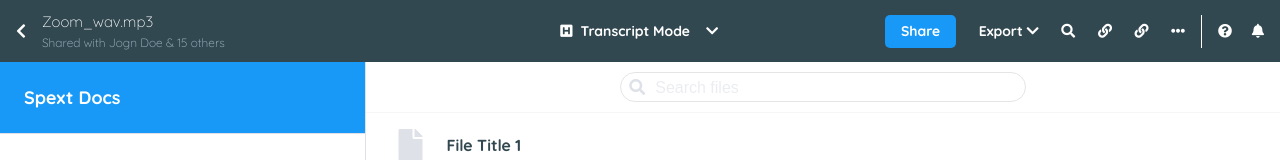
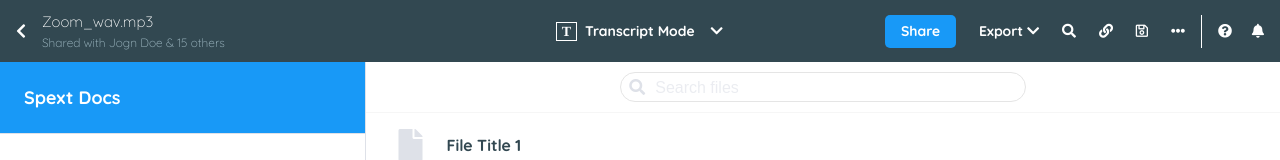
Before and after one commit to eleMental595/spext-revamp, a Vue app in the folder spext-revamp/: page /addfile/uploadmedia in a window 1280 px wide. Shown: the top 160 px of the page. Built offline with nearby package versions, Linux system fonts and the light colour scheme; what v-tooltip, vue-js-modal would draw is missing.

Commit message:
added t icon and save icon in header

```diff
--- a/spext-revamp/src/components/core/Header/Header.css
+++ b/spext-revamp/src/components/core/Header/Header.css
@@ -6,7 +6,8 @@
   padding: 12px 32px;
   font-size: 1rem;
   border-radius: 0.25rem;
-  transition: color 0.15s ease-in-out, background-color 0.15s ease-in-out, border-color 0.15s ease-in-out, box-shadow 0.15s ease-in-out;
+  transition: color 0.15s ease-in-out, background-color 0.15s ease-in-out,
+    border-color 0.15s ease-in-out, box-shadow 0.15s ease-in-out;
   color: #fff;
 }
 
@@ -21,7 +22,8 @@
 .menu-item {
   color: #212529;
   /* padding: 0.25rem 1.5rem; */
-  transition: color 0.15s ease-in-out, background-color 0.15s ease-in-out, border-color 0.15s ease-in-out, box-shadow 0.15s ease-in-out;
+  transition: color 0.15s ease-in-out, background-color 0.15s ease-in-out,
+    border-color 0.15s ease-in-out, box-shadow 0.15s ease-in-out;
 }
 
 .direction-column {
@@ -92,7 +94,7 @@ nav .menu-middle {
   align-items: center;
   font-size: 14px;
   width: calc(100% / 3);
-  font-family: "QuicksandBold"
+  font-family: "QuicksandBold";
   /* flex-grow: 3;
   flex-basis: 0;
   flex-shrink: 0; */
@@ -108,6 +110,14 @@ nav .menu-middle .menu-middle-wrapper:hover {
 
 .menu-middle span {
   font-weight: bold;
+}
+.menu-middle .t-wrapper {
+  padding-right: 8px;
+}
+.menu-middle .capital-t-icon {
+  font-family: "Times";
+  border: 1px solid white;
+  padding: 1px 5px;
 }
 
 nav .nav-right-wrapper .arrow-back {
--- a/spext-revamp/src/components/core/Header/Header.html
+++ b/spext-revamp/src/components/core/Header/Header.html
@@ -10,14 +10,21 @@
       </div>
     </div>
     <div class="menu-middle anchor" @click="openTranscript">
-      <div class="menu-middle-wrapper" ref="editTranscript" v-bind:class="{
-        'menu-active': config.show }">
-        <i class="fa fa-h-square" style="margin-right: 8px;"></i>
+      <div
+        class="menu-middle-wrapper"
+        ref="editTranscript"
+        v-bind:class="{
+        'menu-active': config.show }"
+      >
+        <!-- <i class="fa fa-h-square" style="margin-right: 8px;"></i> -->
+        <span class="t-wrapper"><span class="capital-t-icon">T</span></span>
         <span>Transcript Mode</span>
-        <i class="fa fa-chevron-down" style="margin-left: 16px; vertical-align:
-          middle;"></i>
+        <i
+          class="fa fa-chevron-down"
+          style="margin-left: 16px; vertical-align:
+          middle;"
+        ></i>
       </div>
-
 
       <Popover :config="config">
         <div class="menu-item">
@@ -38,7 +45,9 @@
             </div>
             <div class="menu-element">
               <span class="label">Storyboard</span>
-              <span class="description">visualize the transcript as a grid</span>
+              <span class="description"
+                >visualize the transcript as a grid</span
+              >
             </div>
           </div>
           <div class="menu-list">
@@ -63,7 +72,7 @@
         </span>
         <i class="fa fa-search"></i>
         <i class="fa fa-link"></i>
-        <i class="fa fa-link"></i>
+        <i class="far fa-save"></i>
         <i class="fa fa-ellipsis-h"></i>
       </div>
       <div class="sub-menu-right">
```
